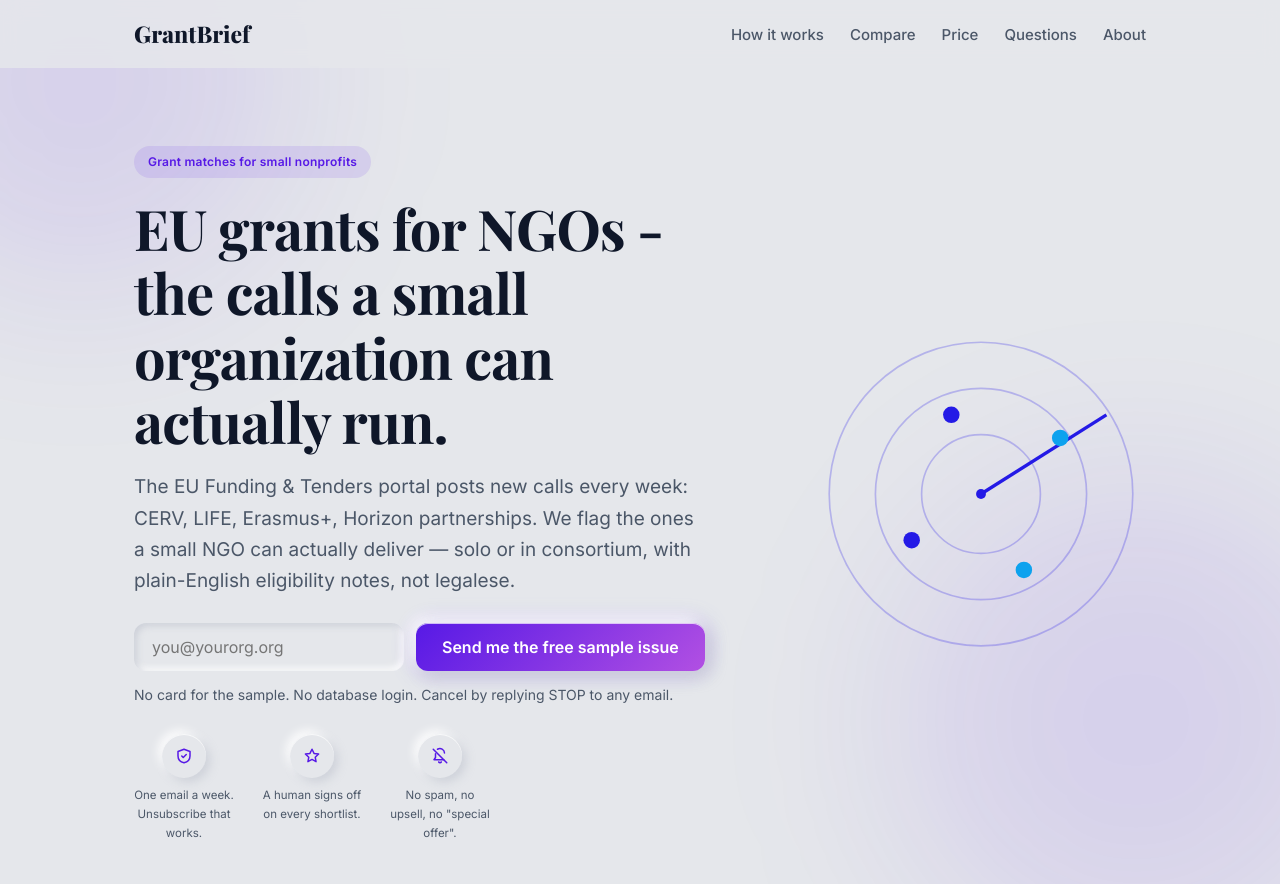
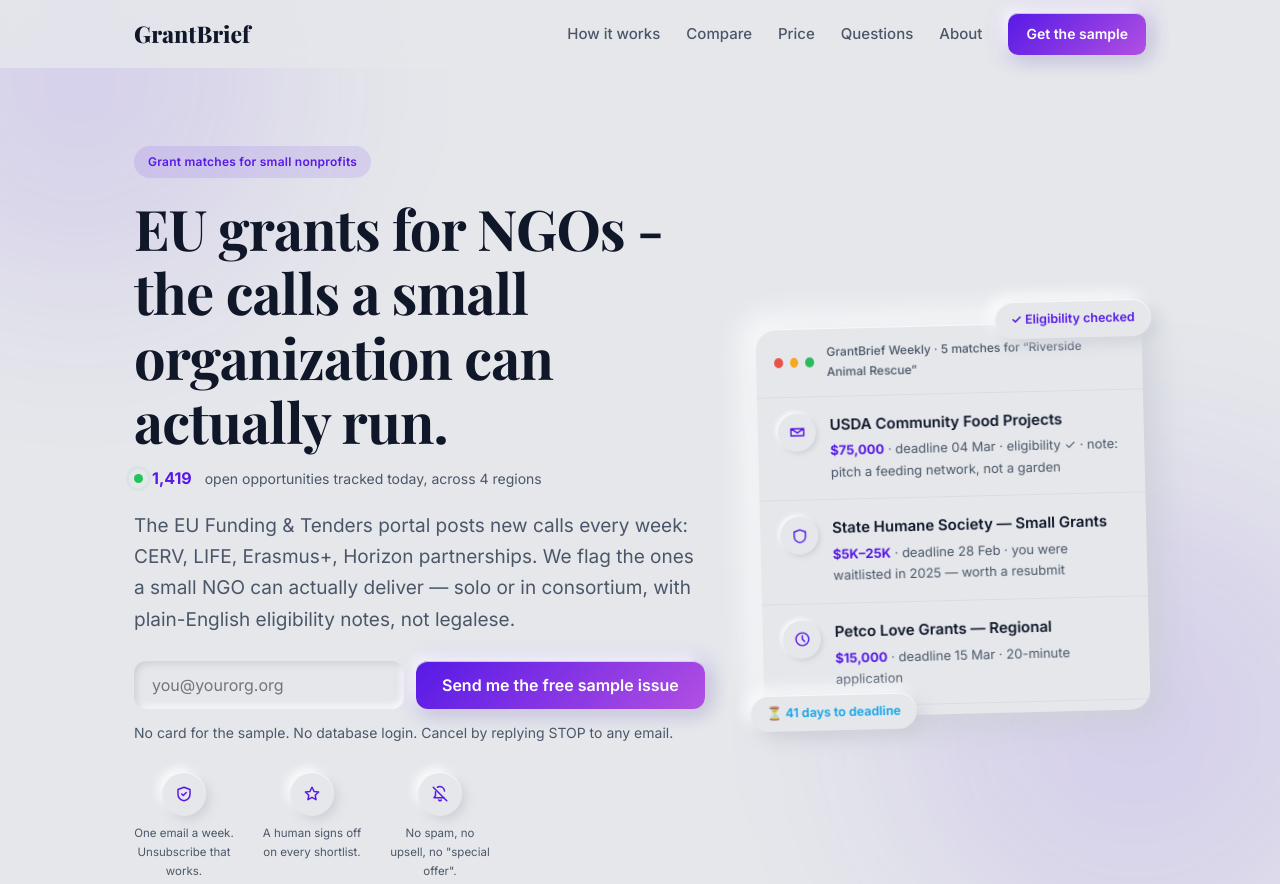
Before and after one commit to skeep83/eugrantfinder-site, a plain HTML site: page index.html in a window 1280 px wide. Shown: the top 884 px of the page. Drawn offline with nearby package versions, Linux system fonts and the light colour scheme.

Commit message:
update site [skip ci]

```diff
--- a/index.html
+++ b/index.html
@@ -24,15 +24,16 @@
 <body>
 <header class="site"><div class="wrap">
 <a class="logo" href="/">GrantBrief</a>
-<nav><a href="/#how">How it works</a><a href="/#vs">Compare</a><a href="/#pricing">Price</a><a href="/#faq">Questions</a><a href="/about.html">About</a></nav>
+<nav><a href="/#how">How it works</a><a href="/#vs">Compare</a><a href="/#pricing">Price</a><a href="/#faq">Questions</a><a href="/about.html">About</a><a class="btn btn-sm" href="#signup">Get the sample</a></nav>
 </div></header>
 
 <div class="wrap"><div class="hero">
 <div>
 <div class="eyebrow">Grant matches for small nonprofits</div>
 <h1>EU grants for NGOs - the calls a small organization can actually run.</h1>
+<div class="live"><span class="pulse"></span><b>1,419</b>&nbsp;open opportunities tracked today, across 4 regions</div>
 <p class="lede">The EU Funding & Tenders portal posts new calls every week: CERV, LIFE, Erasmus+, Horizon partnerships. We flag the ones a small NGO can actually deliver — solo or in consortium, with plain-English eligibility notes, not legalese.</p>
-<form class="cta" id="signup" action="https://api.grantbrief.org/subscribe" method="post"><input type="email" name="email" placeholder="you@yourorg.org" required aria-label="Your email"><input type="hidden" name="src" value="eugrantfinder.org"><button class="btn" type="submit">Send me the free sample issue</button></form>
+<form class="cta js-signup" id="signup" action="https://api.grantbrief.org/subscribe" method="post"><input type="email" name="email" placeholder="you@yourorg.org" required aria-label="Your email"><input type="hidden" name="src" value="eugrantfinder.org"><button class="btn" type="submit">Send me the free sample issue</button></form>
 <div class="fine">No card for the sample. No database login. Cancel by replying STOP to any email.</div>
 <div class="trust">
 <div class="t-item"><div class="well"><svg viewBox="0 0 24 24"><path d="M12 3l8 3v6c0 5-3.5 8-8 9-4.5-1-8-4-8-9V6z"/><path d="M9 12l2 2 4-4"/></svg></div>One email a week. Unsubscribe that works.</div>
@@ -40,35 +41,43 @@
 <div class="t-item"><div class="well"><svg viewBox="0 0 24 24"><path d="M18 8a6 6 0 00-9.3-5M6 9v5l-2 3h13"/><path d="M3 3l18 18"/><path d="M10.3 20a2 2 0 003.4 0"/></svg></div>No spam, no upsell, no "special offer".</div>
 </div>
 </div>
-<svg class="radar" viewBox="0 0 200 200" fill="none" xmlns="http://www.w3.org/2000/svg" role="img" aria-label="A radar picking out a few signals among many">
-<circle cx="100" cy="100" r="92" stroke="#241ae6" stroke-opacity=".25"/>
-<circle cx="100" cy="100" r="64" stroke="#241ae6" stroke-opacity=".25"/>
-<circle cx="100" cy="100" r="36" stroke="#241ae6" stroke-opacity=".25"/>
-<line x1="100" y1="100" x2="176" y2="52" stroke="#241ae6" stroke-width="2"/>
-<circle cx="148" cy="66" r="5" fill="#0da2ee"/>
-<circle cx="82" cy="52" r="5" fill="#241ae6"/>
-<circle cx="58" cy="128" r="5" fill="#241ae6"/>
-<circle cx="126" cy="146" r="5" fill="#0da2ee"/>
-<circle cx="100" cy="100" r="3" fill="#241ae6"/>
-</svg>
+<div class="mailmock">
+<div class="mm-bar"><span class="dot r"></span><span class="dot y"></span><span class="dot g"></span>
+<span class="mm-sub">GrantBrief Weekly · 5 matches for “Riverside Animal Rescue”</span></div>
+<div class="mm-item"><div class="mm-ic"><svg viewBox="0 0 24 24"><path d="M3 7l9 6 9-6M3 7v10h18V7z"/></svg></div>
+<div><div class="mm-h">USDA Community Food Projects</div>
+<div class="mm-m"><b>$75,000</b> · deadline 04 Mar · eligibility ✓ · note: pitch a feeding network, not a garden</div></div></div>
+<div class="mm-item"><div class="mm-ic"><svg viewBox="0 0 24 24"><path d="M12 3l8 3v6c0 5-3.5 8-8 9-4.5-1-8-4-8-9V6z"/></svg></div>
+<div><div class="mm-h">State Humane Society — Small Grants</div>
+<div class="mm-m"><b>$5K–25K</b> · deadline 28 Feb · you were waitlisted in 2025 — worth a resubmit</div></div></div>
+<div class="mm-item"><div class="mm-ic"><svg viewBox="0 0 24 24"><circle cx="12" cy="12" r="9"/><path d="M12 7v5l3 3"/></svg></div>
+<div><div class="mm-h">Petco Love Grants — Regional</div>
+<div class="mm-m"><b>$15,000</b> · deadline 15 Mar · 20-minute application</div></div></div>
+<div class="float-chip fc1">✓ Eligibility checked</div>
+<div class="float-chip fc2">⏳ 41 days to deadline</div>
+</div>
 </div></div>
 <div class="wrap"><div class="stats">
-<div class="stat"><div class="num">1,419</div><div class="lbl">open opportunities tracked right now, across four regions</div></div>
-<div class="stat"><div class="num">3–10</div><div class="lbl">real matches per reader, per week</div></div>
-<div class="stat"><div class="num">$29</div><div class="lbl">per month. The sample issue costs nothing.</div></div>
+<div class="stat reveal"><div class="num">1,419</div><div class="lbl">open opportunities tracked right now, across four regions</div></div>
+<div class="stat reveal"><div class="num">3–10</div><div class="lbl">real matches per reader, per week</div></div>
+<div class="stat reveal"><div class="num">$29</div><div class="lbl">per month. The sample issue costs nothing.</div></div>
 </div></div>
+<div class="wrap sources">
+<span class="src-lbl">We read these every day:</span>
+<span class="chip">grants.gov</span><span class="chip">EU Funding &amp; Tenders</span><span class="chip">UK Government</span><span class="chip">National Lottery</span><span class="chip">GrantConnect AU</span><span class="chip">40+ foundation feeds</span>
+</div>
 <section id="how"><div class="wrap">
 <h2>How it works</h2>
 <div class="steps">
-<div class="step"><div class="well"><svg viewBox="0 0 24 24"><circle cx="12" cy="8" r="4"/><path d="M4 21c0-4 3.6-6 8-6s8 2 8 6"/></svg></div><h3>Tell us who you are</h3>
+<div class="step reveal"><div class="well"><svg viewBox="0 0 24 24"><circle cx="12" cy="8" r="4"/><path d="M4 21c0-4 3.6-6 8-6s8 2 8 6"/></svg></div><h3>Tell us who you are</h3>
 <p>Five questions, two minutes: mission, country, budget, what you spend on, whether you have ever held a grant. This is the profile we match against.</p></div>
-<div class="step"><div class="well"><svg viewBox="0 0 24 24"><circle cx="11" cy="11" r="7"/><path d="M21 21l-4.3-4.3"/></svg></div><h3>We read everything, daily</h3>
+<div class="step reveal"><div class="well"><svg viewBox="0 0 24 24"><circle cx="11" cy="11" r="7"/><path d="M21 21l-4.3-4.3"/></svg></div><h3>We read everything, daily</h3>
 <p>grants.gov and state portals, the EU Funding &amp; Tenders portal, UK government and National Lottery funding, GrantConnect in Australia, foundation feeds. Thousands of postings a month. Most are noise for you — that is the point.</p></div>
-<div class="step"><div class="well"><svg viewBox="0 0 24 24"><rect x="3" y="5" width="18" height="14" rx="2"/><path d="M3 7l9 6 9-6"/></svg></div><h3>You get the shortlist</h3>
+<div class="step reveal"><div class="well"><svg viewBox="0 0 24 24"><rect x="3" y="5" width="18" height="14" rx="2"/><path d="M3 7l9 6 9-6"/></svg></div><h3>You get the shortlist</h3>
 <p>Every Tuesday: the 3–10 that genuinely fit, each with deadline, amount, and a plain-language note on what that funder actually wants to see.</p></div>
 </div>
 <h3 style="margin-top:40px">What an issue looks like</h3>
-<div class="digest">
+<div class="digest reveal">
 <div class="from">From: GrantBrief Weekly &lt;digest@grantbrief.org&gt; · Tuesday 07:02 · <b>5 matches for “Riverside Animal Rescue”</b></div>
 <div class="grant"><div class="t">USDA Community Food Projects — Competitive Grant</div>
 <div class="m">Deadline 04 Mar · <span class="amt">up to $75,000</span> · open to nonprofits under $1M revenue. Note: they funded two community fridges last cycle; a feeding-network pitch fits better than a garden one.</div></div>
@@ -99,7 +108,7 @@
 </div></section>
 <section id="pricing"><div class="wrap">
 <h2>One plan. $29 a month.</h2>
-<div class="price-card">
+<div class="price-card reveal">
 <div class="p">$29<small> / month</small></div>
 <ul>
 <li>Daily scan of every tracked source</li>
@@ -111,6 +120,12 @@
 <a class="btn" href="mailto:hello@grantbrief.org?subject=Send%20me%20the%20sample%20issue">Send me the sample issue</a>
 <p class="fine" style="margin-top:12px">Annual $290 (two months free). Nonprofits under $100K budget: write us, we work it out.</p>
 </div>
+</div></section>
+<section class="cta-band"><div class="wrap narrow" style="text-align:center">
+<h2>Stop finding out about grants after the deadline.</h2>
+<p>The free sample issue takes one minute to judge. If it is not useful, it costs nothing.</p>
+<form class="cta js-signup" id="signup2" action="https://api.grantbrief.org/subscribe" method="post"><input type="email" name="email" placeholder="you@yourorg.org" required aria-label="Your email"><input type="hidden" name="src" value="eugrantfinder.org"><button class="btn" type="submit">Send me the free sample issue</button></form>
+<div class="fine">No card. No database login. Reply STOP whenever.</div>
 </div></section>
 <section id="faq"><div class="wrap narrow faq">
 <h2>Questions people actually ask</h2>
@@ -132,4 +147,5 @@
 <div>© 2026 GrantBrief. Written by two people in Europe and one very persistent robot.</div>
 </div></footer>
 <script src="/signup.js"></script>
+<script src="/site.js"></script>
 </body></html>
--- a/signup.js
+++ b/signup.js
@@ -1,6 +1,5 @@
 (function () {
-  var f = document.getElementById('signup');
-  if (!f) return;
+  document.querySelectorAll('form.js-signup').forEach(function (f) {
   f.addEventListener('submit', function (e) {
     e.preventDefault();
     var em = f.querySelector('input[name=email]').value;
@@ -19,4 +18,5 @@
         window.location.href = 'mailto:hello@grantbrief.org?subject=Start%20my%20free%20digest&body=' + encodeURIComponent(em);
       });
   });
+  });
 })();
--- /dev/null
+++ b/site.js
@@ -0,0 +1,26 @@
+(function () {
+  // scroll reveal
+  var els = document.querySelectorAll('.reveal');
+  if ('IntersectionObserver' in window && !matchMedia('(prefers-reduced-motion: reduce)').matches) {
+    var io = new IntersectionObserver(function (es) {
+      es.forEach(function (en) { if (en.isIntersecting) { en.target.classList.add('in'); io.unobserve(en.target); } });
+    }, { threshold: 0.12 });
+    els.forEach(function (el) { io.observe(el); });
+  } else {
+    els.forEach(function (el) { el.classList.add('in'); });
+  }
+  // mobile sticky CTA
+  var bar = document.createElement('div');
+  bar.className = 'mobile-cta';
+  bar.innerHTML = '<span>Free sample issue</span><a class="btn btn-sm" href="#signup">Get it</a>';
+  document.body.appendChild(bar);
+  var last = false;
+  addEventListener('scroll', function () {
+    var hero = document.getElementById('signup');
+    if (!hero) return;
+    var past = scrollY > hero.getBoundingClientRect().height + 400;
+    var atForm = hero.getBoundingClientRect().bottom > 0 && hero.getBoundingClientRect().top < innerHeight;
+    var show = past && !atForm;
+    if (show !== last) { bar.classList.toggle('show', show); last = show; }
+  }, { passive: true });
+})();
--- a/style.css
+++ b/style.css
@@ -17,6 +17,7 @@
   --neo-4: 4px 4px 10px var(--neo-dark), -4px -4px 10px var(--neo-light), var(--neo-edge);
   --neo-6: 6px 6px 15px var(--neo-dark), -6px -6px 15px var(--neo-light), var(--neo-edge);
   --neo-8: 8px 8px 20px var(--neo-dark), -8px -8px 20px var(--neo-light), var(--neo-edge);
+  --neo-12: 12px 12px 30px var(--neo-dark), -12px -12px 30px var(--neo-light), var(--neo-edge);
   --inset-3: inset 3px 3px 6px var(--neo-dark), inset -3px -3px 6px var(--neo-light);
   --serif:"Playfair Display",Georgia,serif;
   --sans:Inter,-apple-system,BlinkMacSystemFont,"Segoe UI",system-ui,sans-serif;
@@ -124,4 +125,54 @@ footer .cols{display:flex;gap:48px;flex-wrap:wrap;margin-bottom:20px}
   .steps,.stats{grid-template-columns:1fr}
   nav a{margin-left:14px}
   table.cmp{display:block;overflow-x:auto}
+  .mobile-cta{display:flex}
+  body{padding-bottom:72px}
 }
+
+/* — v2: hero mock, live row, sources, CTA band, reveal, mobile bar — */
+.live{display:flex;align-items:center;gap:9px;font-size:14px;color:var(--ink-soft);margin:-6px 0 18px}
+.live b{color:hsl(var(--primary));font-size:16px}
+.pulse{width:9px;height:9px;border-radius:50%;background:hsl(142 70% 45%);position:relative;flex:none}
+.pulse::after{content:"";position:absolute;inset:-4px;border-radius:50%;border:2px solid hsl(142 70% 45% / .5);animation:ping 1.8s ease-out infinite}
+@keyframes ping{0%{transform:scale(.6);opacity:1}100%{transform:scale(1.6);opacity:0}}
+
+.mailmock{background:var(--neo-bg);border-radius:20px;box-shadow:var(--neo-12);padding:0 0 10px;
+  transform:rotate(-1.4deg);position:relative;margin-top:12px}
+.mm-bar{display:flex;align-items:center;gap:7px;padding:14px 18px;border-bottom:1px solid var(--hair)}
+.mm-bar .dot{width:10px;height:10px;border-radius:50%;background:hsl(220 10% 78%)}
+.mm-bar .dot.r{background:hsl(4 80% 60%)}.mm-bar .dot.y{background:hsl(38 92% 55%)}.mm-bar .dot.g{background:hsl(142 60% 45%)}
+.mm-sub{font-size:12px;color:var(--ink-soft);margin-left:6px;font-weight:500}
+.mm-item{display:flex;gap:14px;padding:16px 20px;border-bottom:1px solid var(--hair)}
+.mm-item:last-of-type{border-bottom:0}
+.mm-ic{width:38px;height:38px;border-radius:50%;background:var(--neo-bg);box-shadow:var(--neo-2);
+  display:flex;align-items:center;justify-content:center;flex:none}
+.mm-ic svg{width:17px;height:17px;stroke:hsl(var(--primary));fill:none;stroke-width:2;stroke-linecap:round;stroke-linejoin:round}
+.mm-h{font-weight:600;font-size:15px;color:var(--ink)}
+.mm-m{font-size:13px;color:var(--ink-soft);margin-top:3px}
+.mm-m b{color:hsl(var(--primary))}
+.float-chip{position:absolute;background:var(--neo-bg);border-radius:9999px;padding:8px 16px;font-size:12.5px;font-weight:600;
+  color:hsl(var(--primary));box-shadow:var(--neo-6);animation:floaty 5s ease-in-out infinite}
+.fc1{top:-16px;right:-10px}
+.fc2{bottom:-14px;left:-14px;animation-delay:2.2s;color:hsl(var(--brand-2))}
+@keyframes floaty{0%,100%{transform:translateY(0)}50%{transform:translateY(-7px)}}
+@media(prefers-reduced-motion:reduce){.float-chip,.pulse::after{animation:none}}
+
+.sources{display:flex;align-items:center;gap:10px;flex-wrap:wrap;padding-top:30px}
+.src-lbl{font-size:13px;color:var(--ink-soft)}
+.chip{background:var(--neo-bg);border-radius:9999px;padding:7px 15px;font-size:13px;font-weight:600;
+  color:var(--ink-soft);box-shadow:var(--neo-2)}
+
+.cta-band{padding:74px 0}
+.cta-band form{justify-content:center}
+.cta-band .fine{font-size:14px;color:var(--ink-soft);margin-top:10px}
+
+.reveal{opacity:0;transform:translateY(18px);transition:opacity .6s ease,transform .6s ease}
+.reveal.in{opacity:1;transform:none}
+@media(prefers-reduced-motion:reduce){.reveal{opacity:1;transform:none;transition:none}}
+
+.btn-sm{padding:9px 18px;font-size:14px;border-radius:10px}
+.mobile-cta{display:none;position:fixed;left:14px;right:14px;bottom:14px;z-index:9;
+  background:var(--neo-bg);border-radius:16px;box-shadow:var(--neo-12);
+  padding:10px 16px;align-items:center;justify-content:space-between;font-weight:600;font-size:15px;
+  transform:translateY(140%);transition:transform .35s cubic-bezier(.4,0,.2,1)}
+.mobile-cta.show{transform:none}
```
Also changed, not shown: about.html (+2 -1 lines), privacy.html (+2 -1 lines), terms.html (+2 -1 lines).
